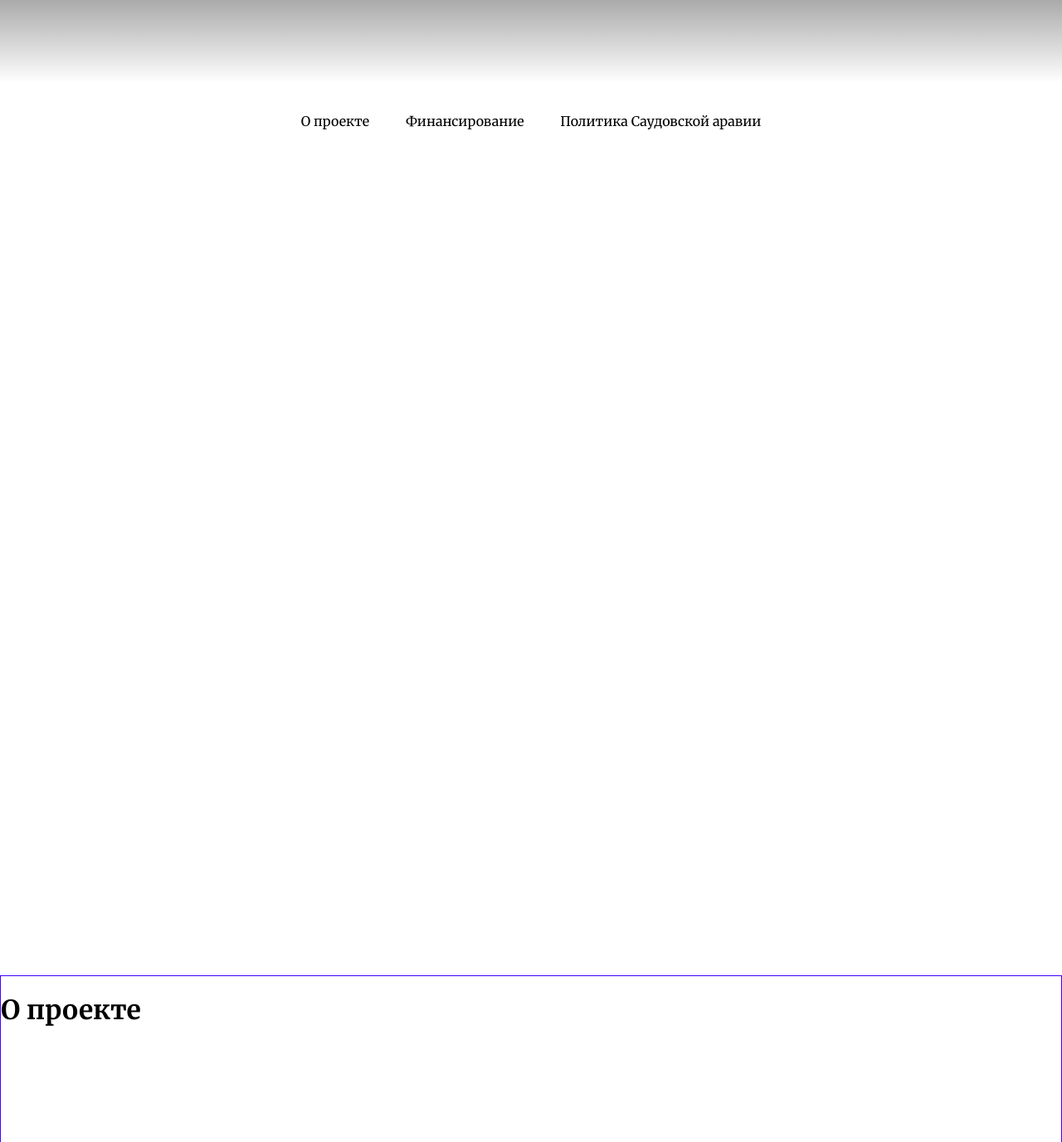
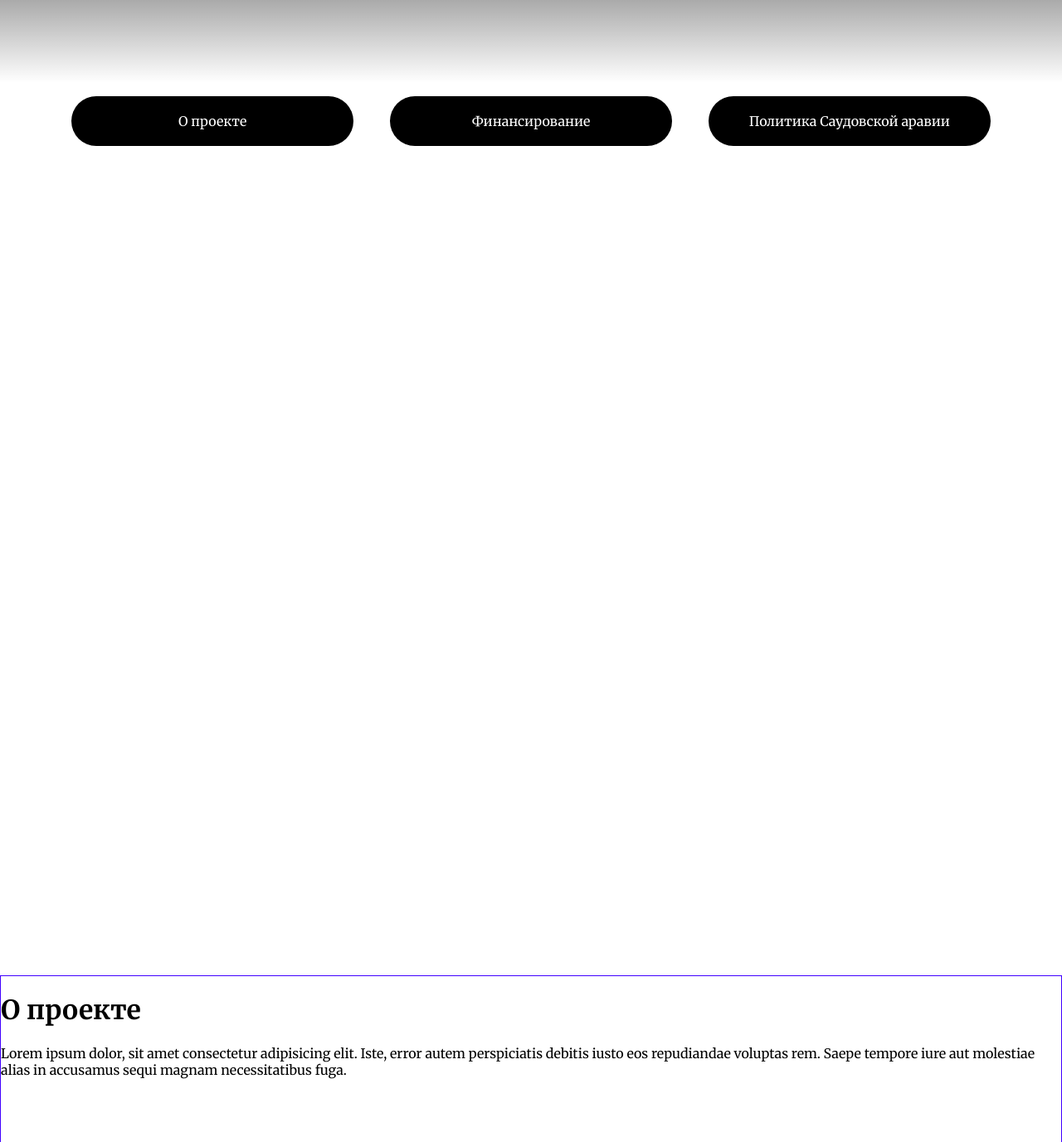
Before and after one commit to vseveryday/Step, a plain HTML site: page index.html in a window 1280 px wide. Shown: the part 900-2277 px from the top of the page at 83% size. Drawn offline with Linux system fonts and the light colour scheme.

Commit message:
ссылки больше и приятнее

```diff
--- a/index.html
+++ b/index.html
@@ -22,15 +22,25 @@
     </div>
     <div class="nav_block">
         <ul class="nav_bar">
-            <li class="nav_tabs"><a href="#first_block">О проекте</a></li>
-            <li class="nav_tabs"><a href="#second_block">Финансирование</a></li>
-            <li class="nav_tabs"><a href="#third_block">Политика Саудовской аравии</a></li>
+            <a class="nav_tabs" href="#first_block"><li>О проекте</li></a>
+            <a class="nav_tabs" href="#second_block"><li>Финансирование</li></a>
+            <a class="nav_tabs" href="#third_block"><li>Политика Саудовской аравии</li></a>
+
         </ul>
     </div>
     <main>
-        <div class="first_block" id="first_block"><h1>О проекте</h1></div>
-        <div class="second_block" id="second_block"><h1>Финансирование</h1></div>
-        <div class="third_block" id="third_block"><h1>Политика Саудовской аравии</h1></div>
+        <div class="first_block" id="first_block">
+            <h1>О проекте</h1>
+            <p>Lorem ipsum dolor, sit amet consectetur adipisicing elit. Iste, error autem perspiciatis debitis iusto eos repudiandae voluptas rem. Saepe tempore iure aut molestiae alias in accusamus sequi magnam necessitatibus fuga.</p>
+        </div>
+        <div class="second_block" id="second_block">
+            <h1>Финансирование</h1>
+            <p>Lorem ipsum dolor, sit amet consectetur adipisicing elit. Iste, error autem perspiciatis debitis iusto eos repudiandae voluptas rem. Saepe tempore iure aut molestiae alias in accusamus sequi magnam necessitatibus fuga.</p>
+        </div>
+        <div class="third_block" id="third_block">
+            <h1>Политика Саудовской аравии</h1>
+            <p>Lorem ipsum dolor, sit amet consectetur adipisicing elit. Iste, error autem perspiciatis debitis iusto eos repudiandae voluptas rem. Saepe tempore iure aut molestiae alias in accusamus sequi magnam necessitatibus fuga.</p>
+        </div>
     </main>
     <div>
         <a href="#top">
--- a/style.css
+++ b/style.css
@@ -33,18 +33,22 @@ body {
     text-align: center;
 }
 .nav_bar {
-
     padding: 0;
     list-style: none;
 }
 .nav_tabs {
+    width: 300px;
     padding: 20px;
     display: inline-block;
+    color: white;
+    cursor: pointer;
+    text-decoration: none;
+    background-color: black;
+    border-radius: 30px;
+    margin: 0 20px;
 }
 .nav_tabs a {
-    color: black;
-    cursor: pointer;
-    text-decoration: none;
+
 }
 .first_block {
     margin-top: 1000px;
```
